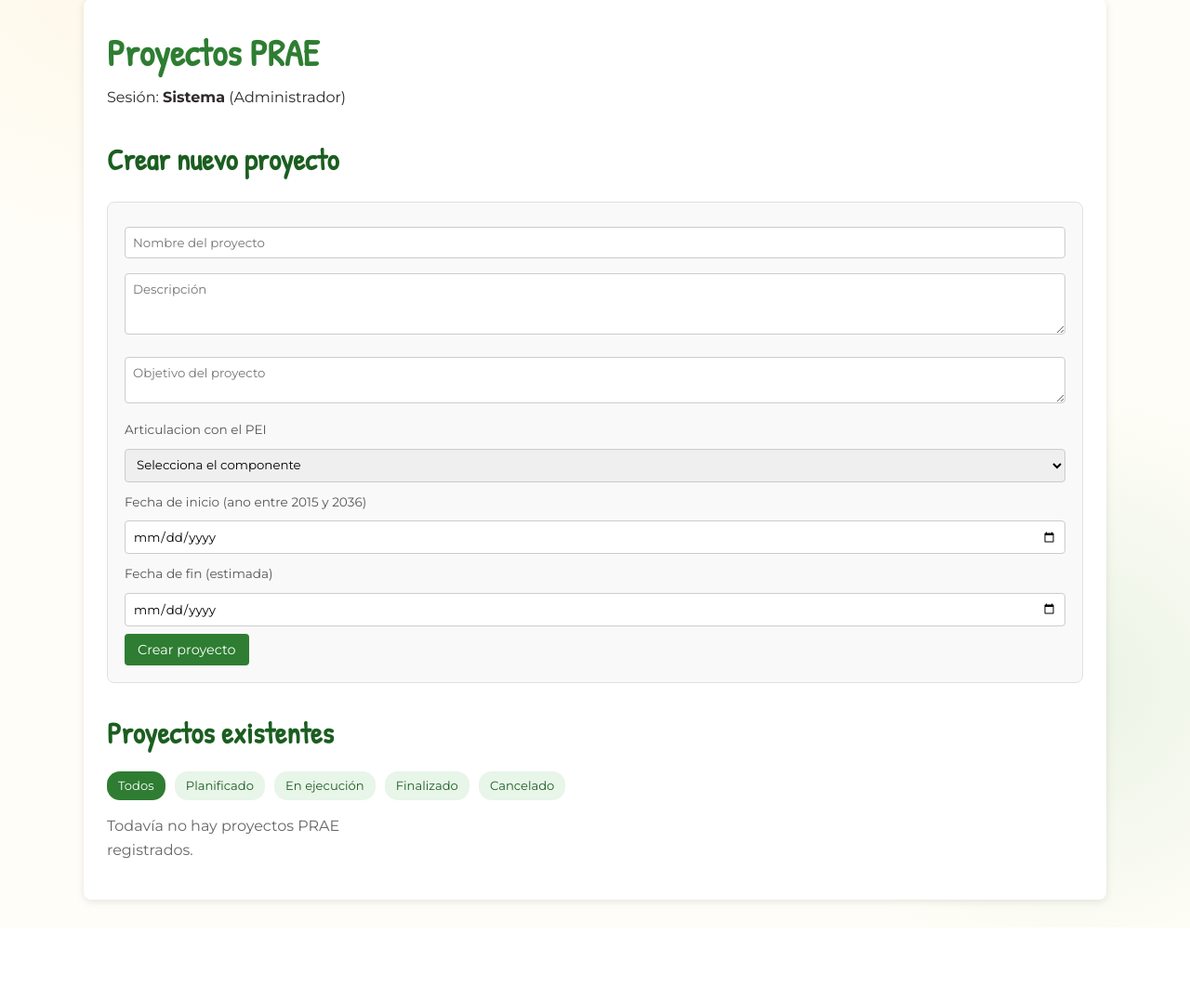
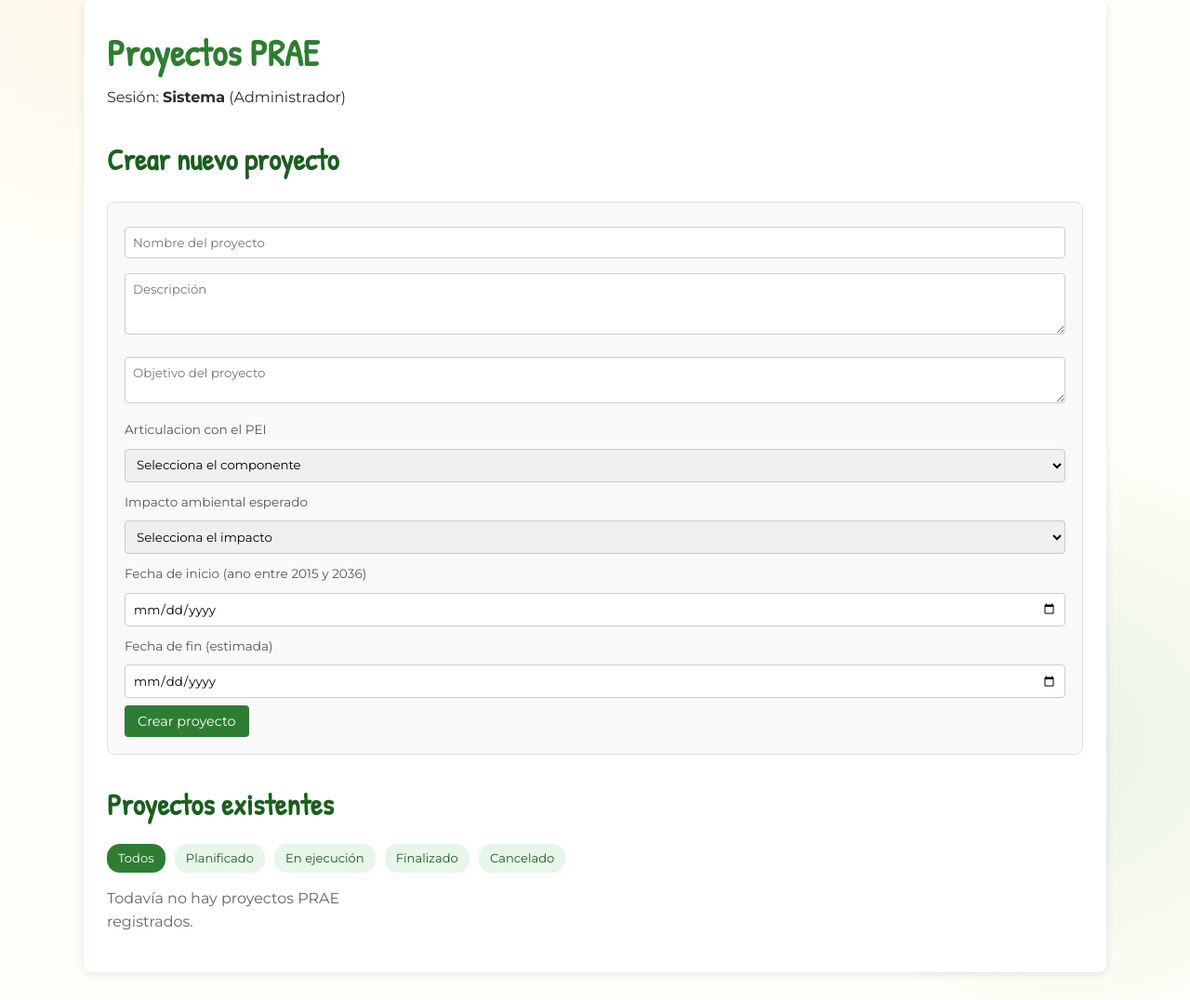
Before and after one commit to wos-7171/EcoEstudiantes, a PHP site: page /proyectos.php in a window 1280 px wide. Shown: the part 317-1393 px from the top of the page at 93% size. Before the commit the page ends 1295 px from the top, so only its background shows below. Run offline with PHP 8.4, Linux system fonts and the light colour scheme; a user stored in the database is signed in; data that the repository does not hold is empty.

Commit message:
feat: registrar y mostrar el impacto ambiental de cada proyecto

```diff
--- a/config/conexion.php
+++ b/config/conexion.php
@@ -85,5 +85,9 @@ if ($tabla_proy && $tabla_proy->num_rows > 0) {
     if ($col_pei && $col_pei->num_rows === 0) {
         $conexion->query("ALTER TABLE proyectos_prae ADD COLUMN articulacion_pei VARCHAR(80) NULL");
     }
+    $col_impacto = $conexion->query("SHOW COLUMNS FROM proyectos_prae LIKE 'impacto'");
+    if ($col_impacto && $col_impacto->num_rows === 0) {
+        $conexion->query("ALTER TABLE proyectos_prae ADD COLUMN impacto VARCHAR(20) NULL");
+    }
 }
 ?>
--- a/proyectos.php
+++ b/proyectos.php
@@ -13,7 +13,7 @@ $puede_crear = ($rol === 'Administrador' || $rol === 'Docente');
 
 // Listado de proyectos: Administrador ve todos, Docente ve todos también (para
 // poder coordinarse), Estudiante ve todos en modo solo lectura.
-$sql = "SELECT p.id_proyecto, p.nombre, p.descripcion, p.objetivo, p.estado, p.articulacion_pei,
+$sql = "SELECT p.id_proyecto, p.nombre, p.descripcion, p.objetivo, p.estado, p.articulacion_pei, p.impacto,
                p.fecha_inicio, p.fecha_fin, p.id_responsable,
                u.nombre AS resp_nombre, u.apellido AS resp_apellido,
                (SELECT COUNT(*) FROM actividades a WHERE a.id_proyecto = p.id_proyecto) AS num_actividades
@@ -54,6 +54,13 @@ $res_proyectos = $conexion->query($sql);
             <option value="Gestion de comunidad">Gestion de comunidad</option>
             <option value="Gestion administrativa">Gestion administrativa</option>
             <option value="Proyecto transversal">Proyecto transversal</option>
+        </select>
+        <label style="font-size:0.85rem; color:#555;">Impacto ambiental esperado</label>
+        <select name="impacto" required>
+            <option value="">Selecciona el impacto</option>
+            <option value="Bajo">Bajo</option>
+            <option value="Medio">Medio</option>
+            <option value="Alto">Alto</option>
         </select>
         <label style="font-size:0.85rem; color:#555;">Fecha de inicio (ano entre <?php echo FECHA_ANIO_MINIMO; ?> y <?php echo fecha_anio_maximo(); ?>)</label>
         <input type="date" name="fecha_inicio" min="<?php echo FECHA_ANIO_MINIMO; ?>-01-01" max="<?php echo fecha_anio_maximo(); ?>-12-31">
@@ -96,6 +103,7 @@ $res_proyectos = $conexion->query($sql);
             <span class="estado-badge <?php echo $clase_estado; ?>"><?php echo htmlspecialchars($p['estado']); ?></span>
             <p class="meta">Responsable: <?php echo htmlspecialchars(trim(($p['resp_nombre'] ?? '(sin responsable)') . ' ' . ($p['resp_apellido'] ?? ''))); ?></p>
             <p class="meta">PEI: <?php echo htmlspecialchars($p['articulacion_pei'] ?: 'Sin articular'); ?></p>
+            <p class="meta">Impacto: <?php echo htmlspecialchars($p['impacto'] ?: 'Sin registrar'); ?></p>
             <p class="meta">Actividades: <?php echo $p['num_actividades']; ?></p>
             <?php if ($p['fecha_inicio']): ?>
                 <p class="meta"><?php echo date("d/m/Y", strtotime($p['fecha_inicio'])); ?>
```
Also changed, not shown: proyecto_editar.php (+12 -0 lines), proyectos_acciones.php (+7 -5 lines), reportes.php (+15 -0 lines).
